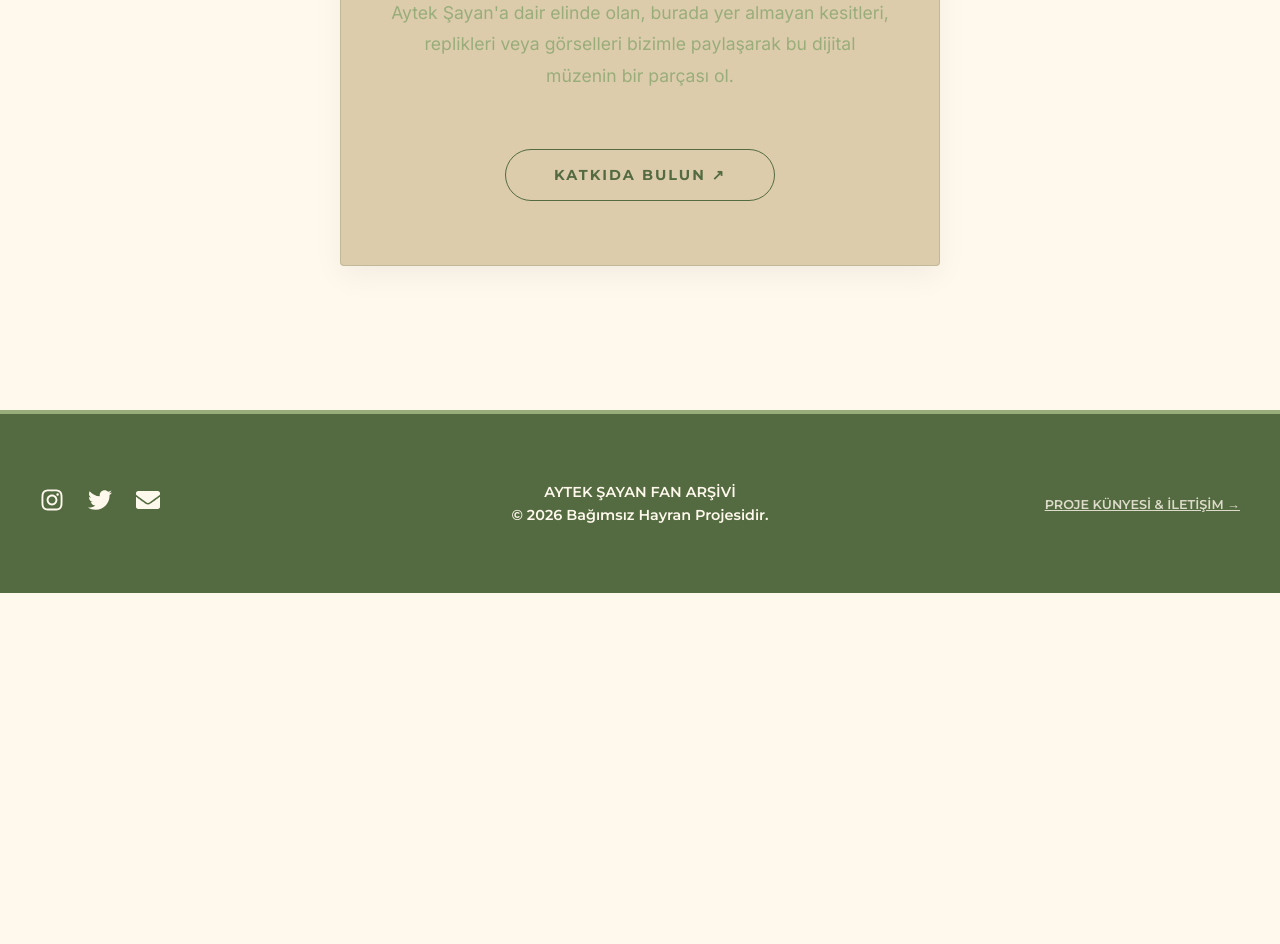
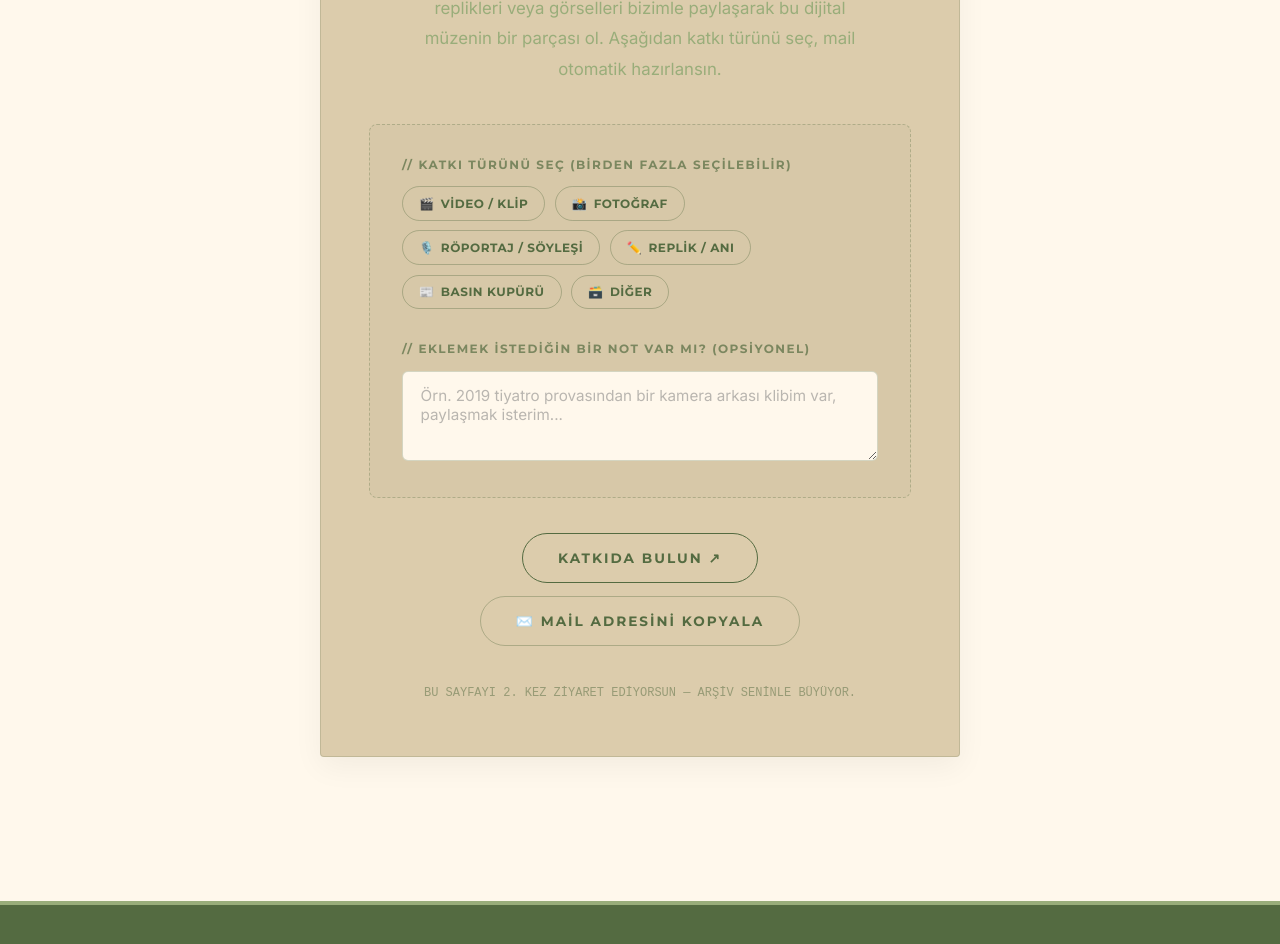
Before and after one commit to ebru1967/oyuncu-fan-projesi, a React (Vite) app: page /proje-destek in a window 1280 px wide. Shown: the part 480-1424 px from the top of the page. Before the commit the page ends 1073 px from the top, so only its background shows below. Built offline with nearby package versions, Linux system fonts and the light colour scheme.

Commit message:
değişiklik

```diff
--- a/src/App.jsx
+++ b/src/App.jsx
@@ -34,6 +34,27 @@ import BackToTop from './components/BackToTop';
 import ScrollToTop from './components/ScrollToTop';
 import './App.css';
 
+// Eşleşen rota bulunamadığında gösterilen, site temasına uygun basit bir "kayıp dosya" sayfası
+function NotFound() {
+  return (
+    <div className="container animate-fade" style={{ padding: '6rem 2rem', textAlign: 'center' }}>
+      <span className="archive-badge" style={{ display: 'inline-block', marginBottom: '1rem' }}>
+        // KAYIT BULUNAMADI
+      </span>
+      <h1 className="editorial-title" style={{ marginBottom: '1rem' }}>404 — DOSYA ARŞİVDE YOK</h1>
+      <p className="editorial-subtitle" style={{ maxWidth: '480px', margin: '0 auto 2rem' }}>
+        Aradığınız kayıt taşınmış, silinmiş ya da hiç var olmamış olabilir.
+      </p>
+      <Link
+        to="/"
+        className="editorial-link"
+        style={{ display: 'inline-block', fontSize: '0.9rem', padding: '0.8rem 2rem', border: '1px solid var(--accent-dark)' }}
+      >
+        ANA SAYFAYA DÖN
+      </Link>
+    </div>
+  );
+}
 
 function App() {
   const [timeLeft, setTimeLeft] = useState('');
@@ -43,11 +64,6 @@ function App() {
 
   useEffect(() => {
     const calculateCountdown = () => {
-
-      if (isSeasonBreak) {
-        return 'SEZON ARASI';
-      }
-
       const now = new Date();
       const currentDay = now.getDay();
 
@@ -85,6 +101,13 @@ function App() {
 
       return countdownString;
     };
+
+    // Sezon arasındayken sabit metni bir kez göster, saniyede bir gereksiz
+    // hesaplama/re-render yapan interval'ı hiç kurma.
+    if (isSeasonBreak) {
+      setTimeLeft('SEZON ARASI');
+      return;
+    }
 
     setTimeLeft(calculateCountdown());
 
@@ -138,6 +161,7 @@ function App() {
             <Route path="/haber-bulteni" element={<Newsletter />} />
             <Route path="/proje-destek" element={<Support />} />
             <Route path="/iletisim" element={<Contact />} />
+            <Route path="*" element={<NotFound />} />
           </Routes>
         </main>
 <BackToTop />
--- a/src/pages/Support.jsx
+++ b/src/pages/Support.jsx
@@ -1,6 +1,76 @@
-import React from 'react';
+import React, { useState, useMemo, useEffect } from 'react';
+
+const CONTRIBUTION_TYPES = [
+  { id: 'video', label: 'VİDEO / KLİP', emoji: '🎬' },
+  { id: 'foto', label: 'FOTOĞRAF', emoji: '📸' },
+  { id: 'soylesi', label: 'RÖPORTAJ / SÖYLEŞİ', emoji: '🎙️' },
+  { id: 'replik', label: 'REPLİK / ANI', emoji: '✏️' },
+  { id: 'basin', label: 'BASIN KUPÜRÜ', emoji: '📰' },
+  { id: 'diger', label: 'DİĞER', emoji: '🗃️' },
+];
+
+const CONTACT_EMAIL = 'aytekofc@gmail.com';
+const VISIT_COUNTER_KEY = 'fc_supportPageVisits';
 
 function Support() {
+  const [selectedTypes, setSelectedTypes] = useState([]);
+  const [note, setNote] = useState('');
+  const [copied, setCopied] = useState(false);
+  const [visitCount, setVisitCount] = useState(null);
+
+  // Sayfayı kaç kişi ziyaret etti (dürüst bir sayaç — gerçek tıklama verisi)
+  useEffect(() => {
+    try {
+      const current = parseInt(localStorage.getItem(VISIT_COUNTER_KEY) || '0', 10) + 1;
+      localStorage.setItem(VISIT_COUNTER_KEY, current.toString());
+      setVisitCount(current);
+    } catch (e) {
+      setVisitCount(null);
+    }
+  }, []);
+
+  const toggleType = (id) => {
+    setSelectedTypes((prev) =>
+      prev.includes(id) ? prev.filter((t) => t !== id) : [...prev, id]
+    );
+  };
+
+  const mailtoHref = useMemo(() => {
+    const typeLabels = CONTRIBUTION_TYPES
+      .filter((t) => selectedTypes.includes(t.id))
+      .map((t) => t.label)
+      .join(', ');
+
+    const subject = typeLabels
+      ? `Arşiv Katkısı: ${typeLabels}`
+      : 'Arşiv Katkısı';
+
+    const bodyLines = [
+      typeLabels ? `Katkı Türü: ${typeLabels}` : 'Katkı Türü: (belirtilmedi)',
+      '',
+      note ? `Not: ${note}` : 'Not: ',
+      '',
+      '--- Dosyaları bu maile ekleyebilir veya bir bulut linki paylaşabilirsiniz ---',
+    ];
+
+    const params = new URLSearchParams({
+      subject,
+      body: bodyLines.join('\n'),
+    });
+
+    return `mailto:${CONTACT_EMAIL}?${params.toString()}`;
+  }, [selectedTypes, note]);
+
+  const handleCopyEmail = async () => {
+    try {
+      await navigator.clipboard.writeText(CONTACT_EMAIL);
+      setCopied(true);
+      setTimeout(() => setCopied(false), 2000);
+    } catch (e) {
+      // Panoya erişilemezse sessizce geç
+    }
+  };
+
   return (
     <div className="container animate-fade" style={{ padding: '4rem 0' }}>
       <style>{`
@@ -8,23 +78,130 @@ function Support() {
           background: var(--bg-card);
           border: 1px solid rgba(84, 107, 65, 0.2);
           border-radius: 4px;
-          padding: 4rem 3rem;
-          max-width: 600px;
+          padding: 3.5rem 3rem;
+          max-width: 640px;
           margin: 0 auto;
           text-align: center;
           box-shadow: 0 10px 30px rgba(0,0,0,0.05);
-          transition: transform 0.3s ease, border-color 0.3s ease;
+          transition: border-color 0.3s ease;
         }
 
         .contribution-card:hover {
-          transform: translateY(-5px);
           border-color: var(--accent-dark);
         }
 
+        @keyframes floatIcon {
+          0% { transform: translateY(0px) rotate(0deg); }
+          50% { transform: translateY(-8px) rotate(-2deg); }
+          100% { transform: translateY(0px) rotate(0deg); }
+        }
+
+        .floating-icon {
+          display: inline-block;
+          font-size: 3rem;
+          margin-bottom: 1rem;
+          opacity: 0.85;
+          animation: floatIcon 3s ease-in-out infinite;
+        }
+
+        .support-intro {
+          color: var(--accent-light);
+          line-height: 1.8;
+          font-size: 1.05rem;
+          max-width: 480px;
+          margin: 0 auto 2.5rem;
+        }
+
+        /* --- KATKI FİŞİ FORMU --- */
+        .dossier-form {
+          text-align: left;
+          background: rgba(84, 107, 65, 0.03);
+          border: 1px dashed rgba(84, 107, 65, 0.3);
+          border-radius: 8px;
+          padding: 2rem;
+        }
+
+        .dossier-form-label {
+          font-family: var(--font-heading);
+          font-size: 0.75rem;
+          font-weight: 700;
+          letter-spacing: 1.5px;
+          color: var(--accent-dark);
+          opacity: 0.7;
+          margin-bottom: 0.9rem;
+          display: block;
+        }
+
+        .type-chip-grid {
+          display: flex;
+          flex-wrap: wrap;
+          gap: 0.6rem;
+          margin-bottom: 2rem;
+        }
+
+        .type-chip {
+          display: inline-flex;
+          align-items: center;
+          gap: 0.4rem;
+          font-family: var(--font-heading);
+          font-size: 0.75rem;
+          font-weight: 700;
+          letter-spacing: 0.5px;
+          padding: 0.55rem 1rem;
+          border-radius: 30px;
+          border: 1px solid rgba(84, 107, 65, 0.35);
+          background: transparent;
+          color: var(--text-main);
+          cursor: pointer;
+          transition: all 0.2s ease;
+        }
+
+        .type-chip:hover {
+          border-color: var(--accent-dark);
+        }
+
+        .type-chip.selected {
+          background: var(--accent-dark);
+          color: var(--bg-main);
+          border-color: var(--accent-dark);
+        }
+
+        .dossier-note {
+          width: 100%;
+          min-height: 90px;
+          resize: vertical;
+          background: var(--bg-main);
+          border: 1px solid rgba(84, 107, 65, 0.25);
+          border-radius: 6px;
+          padding: 0.9rem 1.1rem;
+          font-family: var(--font-body);
+          font-size: 0.95rem;
+          color: var(--text-main);
+          outline: none;
+          transition: border-color 0.2s ease;
+        }
+
+        .dossier-note:focus {
+          border-color: var(--accent-dark);
+        }
+
+        .dossier-note::placeholder {
+          opacity: 0.5;
+        }
+
+        .dossier-actions {
+          display: flex;
+          gap: 0.8rem;
+          justify-content: center;
+          flex-wrap: wrap;
+          margin-top: 2.2rem;
+        }
+
         .cta-btn {
-          display: inline-block;
-          margin-top: 2.5rem;
-          padding: 1rem 3rem;
+          display: inline-flex;
+          align-items: center;
+          gap: 0.5rem;
+          padding: 1rem 2.2rem;
           border: 1px solid var(--accent-dark);
           color: var(--accent-dark);
           font-family: var(--font-heading);
@@ -33,8 +210,10 @@ function Support() {
           text-decoration: none;
           transition: all 0.3s ease;
           text-transform: uppercase;
-          font-size: 0.9rem;
+          font-size: 0.85rem;
           border-radius: 30px;
+          background: transparent;
+          cursor: pointer;
         }
 
         .cta-btn:hover {
@@ -43,19 +222,40 @@ function Support() {
           box-shadow: 0 5px 15px rgba(84, 107, 65, 0.3);
         }
 
-        /* YENİ: Klasör emojisi için hafif süzülme animasyonu */
-        @keyframes floatIcon {
-          0% { transform: translateY(0px); }
-          50% { transform: translateY(-8px); }
-          100% { transform: translateY(0px); }
+        .cta-btn.secondary {
+          border-color: rgba(84, 107, 65, 0.35);
+          color: var(--text-main);
         }
 
-        .floating-icon {
-          display: inline-block;
-          font-size: 3rem;
-          margin-bottom: 1.5rem;
-          opacity: 0.8;
-          animation: floatIcon 3s ease-in-out infinite;
+        .cta-btn.secondary:hover {
+          background: transparent;
+          color: var(--accent-dark);
+          border-color: var(--accent-dark);
+          box-shadow: none;
+        }
+
+        .copied-toast {
+          font-family: 'Space Mono', monospace;
+          font-size: 0.75rem;
+          color: var(--accent-dark);
+          margin-top: 0.8rem;
+        }
+
+        .support-footnote {
+          margin-top: 2.5rem;
+          font-family: 'Space Mono', monospace;
+          font-size: 0.75rem;
+          opacity: 0.5;
+          text-align: center;
+        }
+
+        @media (max-width: 600px) {
+          .contribution-card {
+            padding: 2.5rem 1.5rem;
+          }
+          .dossier-form {
+            padding: 1.5rem;
+          }
         }
       `}</style>
 
@@ -67,14 +267,53 @@ function Support() {
 
       <div className="contribution-card">
         <div className="floating-icon">🗂️</div>
-        <p style={{ color: 'var(--accent-light)', lineHeight: '1.8', fontSize: '1.1rem' }}>
-          Aytek Şayan'a dair elinde olan, burada yer almayan kesitleri, replikleri veya görselleri bizimle paylaşarak
-          bu dijital müzenin bir parçası ol.
+        <p className="support-intro">
+          Aytek Şayan'a dair elinde olan, burada yer almayan kesitleri, replikleri veya
+          görselleri bizimle paylaşarak bu dijital müzenin bir parçası ol. Aşağıdan katkı
+          türünü seç, mail otomatik hazırlansın.
         </p>
-        <a href="mailto:aytekofc@gmail.com" className="cta-btn">
-          KATKIDA BULUN ↗
-        </a>
 
+        <div className="dossier-form">
+          <span className="dossier-form-label">// KATKI TÜRÜNÜ SEÇ (BİRDEN FAZLA SEÇİLEBİLİR)</span>
+          <div className="type-chip-grid">
+            {CONTRIBUTION_TYPES.map((type) => (
+              <button
+                key={type.id}
+                type="button"
+                className={`type-chip ${selectedTypes.includes(type.id) ? 'selected' : ''}`}
+                onClick={() => toggleType(type.id)}
+              >
+                <span>{type.emoji}</span> {type.label}
+              </button>
+            ))}
+          </div>
+
+          <span className="dossier-form-label">// EKLEMEK İSTEDİĞİN BİR NOT VAR MI? (OPSİYONEL)</span>
+          <textarea
+            className="dossier-note"
+            placeholder="Örn. 2019 tiyatro provasından bir kamera arkası klibim var, paylaşmak isterim..."
+            value={note}
+            onChange={(e) => setNote(e.target.value)}
+            maxLength={500}
+          />
+        </div>
+
+        <div className="dossier-actions">
+          <a href={mailtoHref} className="cta-btn">
+            KATKIDA BULUN ↗
+          </a>
+          <button type="button" className="cta-btn secondary" onClick={handleCopyEmail}>
+            {copied ? 'KOPYALANDI ✓' : '✉️ MAİL ADRESİNİ KOPYALA'}
+          </button>
+        </div>
+
+        {copied && <div className="copied-toast">{CONTACT_EMAIL} panoya kopyalandı.</div>}
+
+        {visitCount !== null && visitCount > 1 && (
+          <div className="support-footnote">
+            BU SAYFAYI {visitCount}. KEZ ZİYARET EDİYORSUN — ARŞİV SENİNLE BÜYÜYOR.
+          </div>
+        )}
       </div>
     </div>
   );
```
Also changed, not shown: src/pages/Quiz.jsx (+19 -13 lines).
